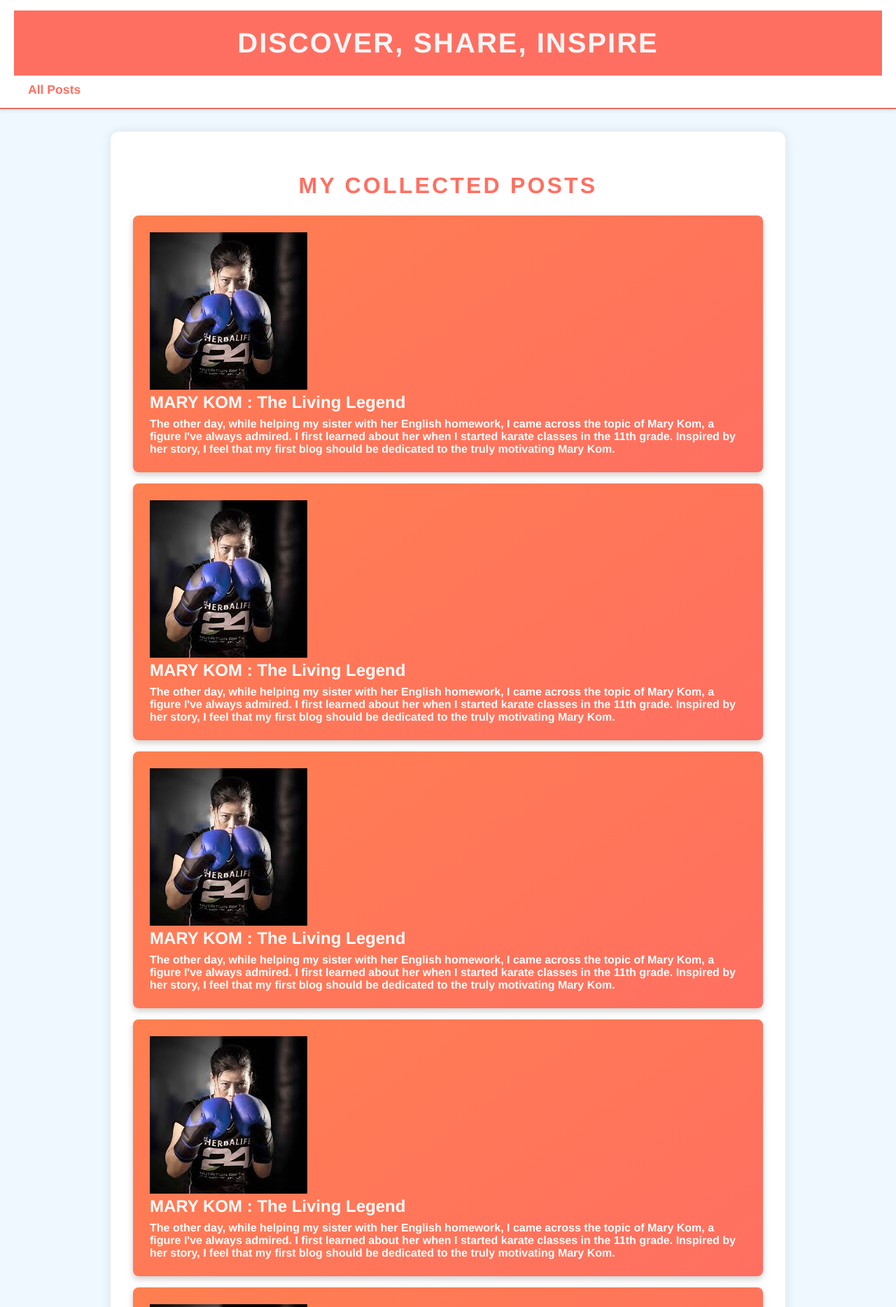
After one commit to nansufff/Personal-Blog, a Django app: template blog/templates/blog/all-posts.html in a window 1280 px wide. The commit adds this page. Shown: the top 1868 px of the page at 70% size. Run offline with Django 5.2, Linux system fonts and the light colour scheme; the template is opened without the code that fills it, so the values that code supplies are empty.

Commit message:
link created between all posts and heading

```diff
--- /dev/null
+++ b/blog/static/blog/all-posts.css
@@ -0,0 +1,85 @@
+/* blog/index.css */
+
+body {
+    font-family: 'Helvetica Neue', sans-serif;
+    background-color: #f0f8ff;
+    margin: 0;
+    padding: 0;
+    color: #333;
+}
+
+ header h1 {
+    background-color:#ff6f61;
+    color: #fff;
+    padding: 1.5rem;
+    text-align: center;
+    font-size: 1.5rem;
+    text-transform: uppercase;
+    letter-spacing: 0.05em;
+}
+
+#all-posts {
+    max-width: 900px;
+    margin: 2rem auto;
+    padding: 2rem;
+    background-color: #fff;
+    box-shadow: 0 0 15px rgba(0, 0, 0, 0.1);
+    border-radius: 12px;
+    animation: fadeIn 1s ease-in-out;
+}
+
+#all-posts h2 {
+    text-align: center;
+    margin-bottom: 1.5rem;
+    color: #ff6f61;
+    font-size: 2rem;
+    text-transform: uppercase;
+    letter-spacing: 0.1em;
+}
+
+#all-posts ul {
+    list-style: none;
+    padding: 0;
+    margin: 0;
+}
+
+#all-posts li {
+    background: linear-gradient(145deg, #ff7f50, #ff6f61);
+    margin: 1rem 0;
+    padding: 1.5rem;
+    border-radius: 8px;
+    box-shadow: 0 4px 10px rgba(0, 0, 0, 0.2);
+    color: #ffff;
+    transition: transform 0.3s, box-shadow 0.3s;
+}
+
+#all-posts li:hover {
+    transform: translateY(-5px);
+    box-shadow: 0 8px 20px rgba(0, 0, 0, 0.3);
+}
+
+#all-posts li h3 {
+    margin: 0;
+    color: #fff;
+    font-size: 1.5rem;
+}
+
+#all-posts li p {
+    margin: 0.5rem 0 0;
+    color: #fff;
+}
+
+a {
+    color:#f5f5f5;
+    text-decoration: none;
+    font-weight: bold;
+}
+
+a:hover {
+    text-decoration: underline;
+}
+
+@keyframes fadeIn {
+    from { opacity: 0; }
+    to { opacity: 1; }
+}
--- /dev/null
+++ b/blog/templates/blog/all-posts.html
@@ -0,0 +1,27 @@
+{% extends "base.html" %}
+{% load static %}
+{% block title%}
+My Posts
+{% endblock %}
+
+{% block css_files%}
+<link rel="stylesheet" href="{% static "blog/includes/post.css"%}">
+<link rel="stylesheet" href="{% static "blog/all-posts.css" %}">
+{% endblock %}
+
+{%block content%}
+<section id="all-posts">
+    <h2>My Collected Posts</h2>
+    <ul>
+        {% include "blog/includes/post.html"%}
+        {% include "blog/includes/post.html"%}
+        {% include "blog/includes/post.html"%}
+        {% include "blog/includes/post.html"%}
+        {% include "blog/includes/post.html"%}
+        {% include "blog/includes/post.html"%}
+    </ul>
+</section>
+
+
+
+{%endblock%}
--- /dev/null
+++ b/blog/templates/blog/includes/post.html
@@ -0,0 +1,11 @@
+{% load static%}
+<li>
+    <article class="post">
+        <a href="{%url "details" "mary-kom"%}" >
+            <img src="{% static "blog/images/marykom.jpeg" %}" alt="Mary Kom">
+            <div class="post__content">
+                <h3>MARY KOM : The Living Legend</h3>
+                <p>The other day, while helping my sister with her English homework,
+                     I came across the topic of Mary Kom, a figure I've always admired. I first learned about her when I started karate classes in the 11th grade. Inspired by her story, I feel that my first blog should be dedicated to the truly motivating Mary Kom.</p>
+            </div>
+</li>
--- a/blog/views.py
+++ b/blog/views.py
@@ -6,7 +6,7 @@ def home(request):
     return render(request,"blog/index.html")
 
 def posts(request):
-    pass
+    return render(request,"blog/all-posts.html")
 
 def post_detail(request):
     pass
--- a/static/app.css
+++ b/static/app.css
@@ -0,0 +1,23 @@
+/* Header Styles */
+#main-navigation {
+    background: #ffffff;
+    padding: 15px 20px;
+    border-bottom: 2px solid #e87267;
+    box-shadow: 0 2px 5px rgba(0, 0, 0, 0.1);
+}
+
+#main-navigation h1 {
+    margin: 0;
+    font-size: 2.5em;
+    color: #ff6f61;
+}
+
+#main-navigation nav {
+    margin-top: 10px;
+}
+
+#main-navigation nav a {
+    margin-right: 20px;
+    font-size: 1.1em;
+    color: #ff6f61;
+}
--- a/templates/base.html
+++ b/templates/base.html
@@ -10,6 +10,12 @@
     {% block css_files %}{% endblock %}
 </head>
 <body>
+    <header id="main-navigation">
+        <h1><a href="{% url "home"%}">Discover, Share, Inspire</h1>
+            <nav>
+                <a href="{% url "posts"%}">All Posts</a>
+            </nav>
+    </header>
     {% block content %}
     {% endblock %}
 </body>
```
Also changed, not shown: blog/static/blog/includes/post.css (added, +34 -0 lines), blog/static/blog/index.css (+0 -55 lines), blog/templates/blog/index.html (+3 -16 lines), blog/templates/post-detail.html (added, +16 -0 lines).
